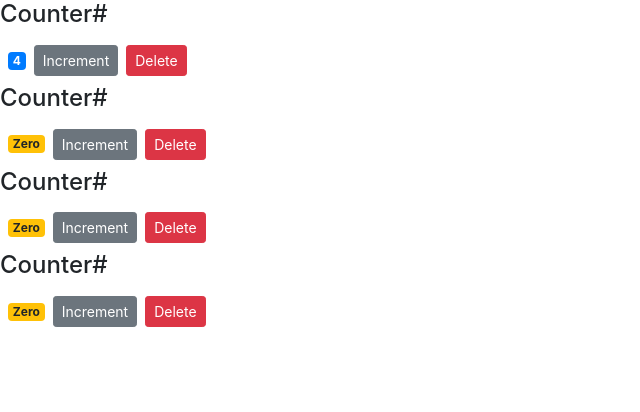
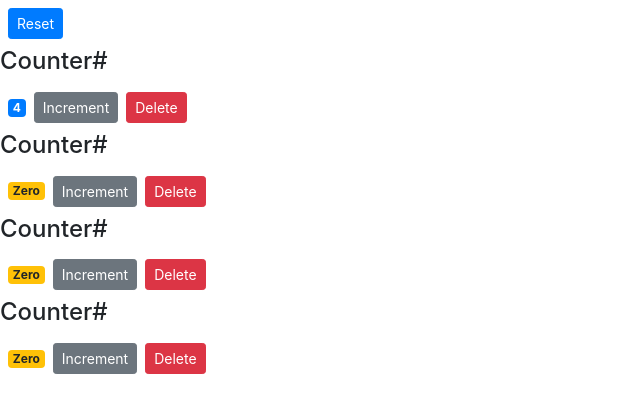
Before and after one commit to Tuckerchaisit/counter-app, a React (Create React App) app: page / in a window 1280 px wide. Shown: the top 412 px of the page, without its empty margins (0-640 px from the left). Built offline with nearby package versions, Linux system fonts and the light colour scheme.

Commit message:
single source of truth

```diff
--- a/src/components/counters.jsx
+++ b/src/components/counters.jsx
@@ -11,6 +11,14 @@
     ]
    };
 
+   handleReset = () => {
+    const counters = this.state.counters.map(c=> {
+      c.value =0;
+      return c;
+    });
+    this.setState({counters});
+   };
+
    handleDelete = (counterId) => {
     const counters = this.state.counters.filter(c=>c.id !== counterId);
     this.setState({counters})
@@ -19,6 +27,9 @@
   render() {
     return (
       <div>
+        <button
+          onClick={this.handleReset}
+          className="btn btn-primary btn-sm m-2">Reset</button>
         { this.state.counters.map(counter => (
           <Counter
             key={counter.id}
```
